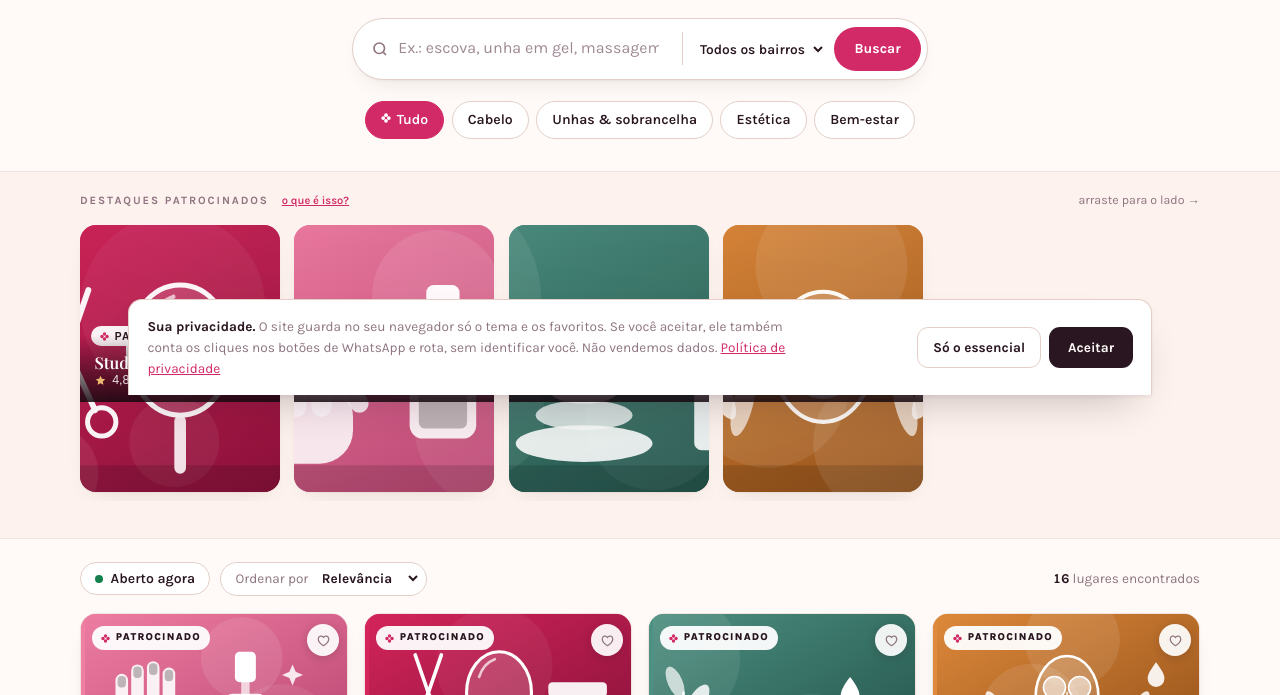
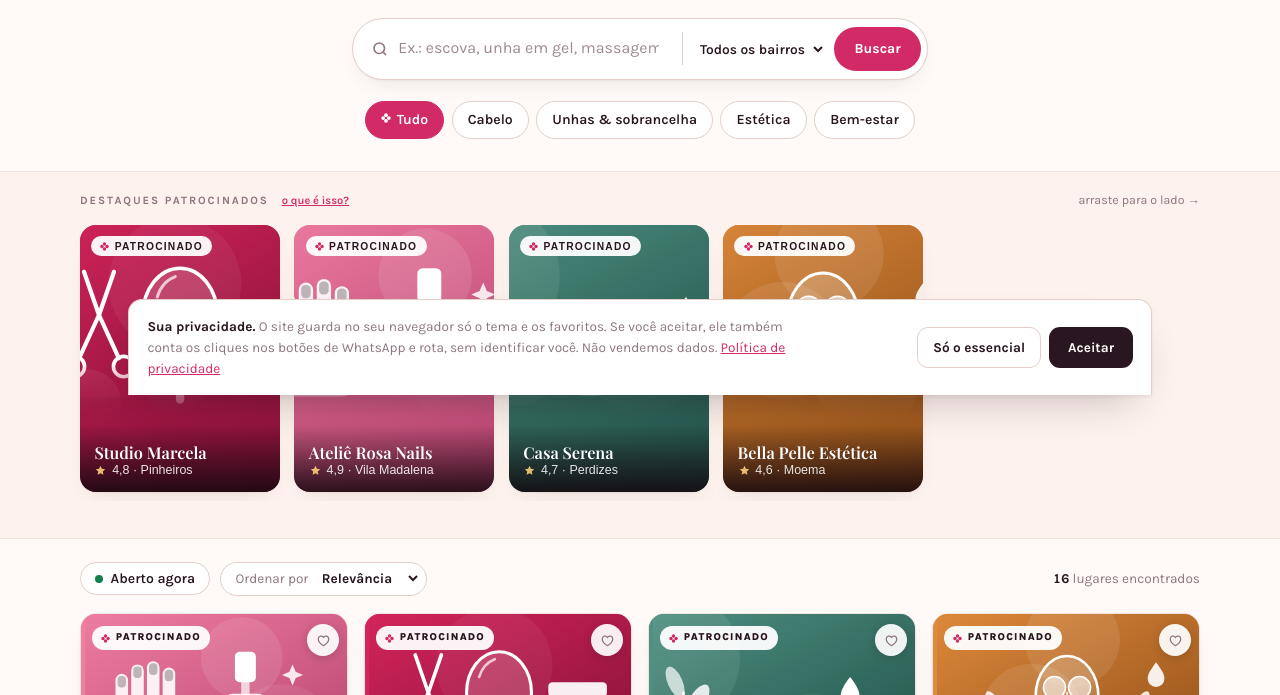
Before and after one commit to ibmkinot-beep/glow-beauty, a plain HTML site: page index.html in a window 1280 px wide. Shown: the part 405-1100 px from the top of the page. Drawn offline with nearby package versions, Linux system fonts and the light colour scheme; a web font is replaced by a local one.

Commit message:
v5.1: ajuste da vitrine

```diff
--- a/index.html
+++ b/index.html
@@ -1149,10 +1149,10 @@
   /* Ilustrações dos salões de exemplo */
   .cartao-foto { height: 168px; overflow: hidden; }
   .cartao-img, .janela-img { position: absolute; inset: 0; width: 100%; height: 100%; object-fit: cover; }
-  .janela-img { opacity: .95; }
+  .janela-img { inset: 0 0 auto 0; height: 72%; -webkit-mask-image: linear-gradient(to bottom, #000 72%, transparent); mask-image: linear-gradient(to bottom, #000 72%, transparent); }
   .janela-luz { z-index: 0; }
   .janela-img { z-index: 0; }
-  .janela .selo, .janela-texto { position: relative; z-index: 2; }
+  .janela .selo, .janela-texto { z-index: 2; }
   .cartao-foto .selo, .cartao-foto .coracao, .cartao-foto .ilustrativa { z-index: 2; }
   .cartao-foto::after { content: ""; position: absolute; inset: auto 0 0 0; height: 46%; background: linear-gradient(to top, rgba(0,0,0,.22), transparent); z-index: 1; pointer-events: none; }
   .ilustrativa { position: absolute; left: .7rem; bottom: .55rem; font-size: .68rem; color: rgba(255,255,255,.92); letter-spacing: .01em; }
```
